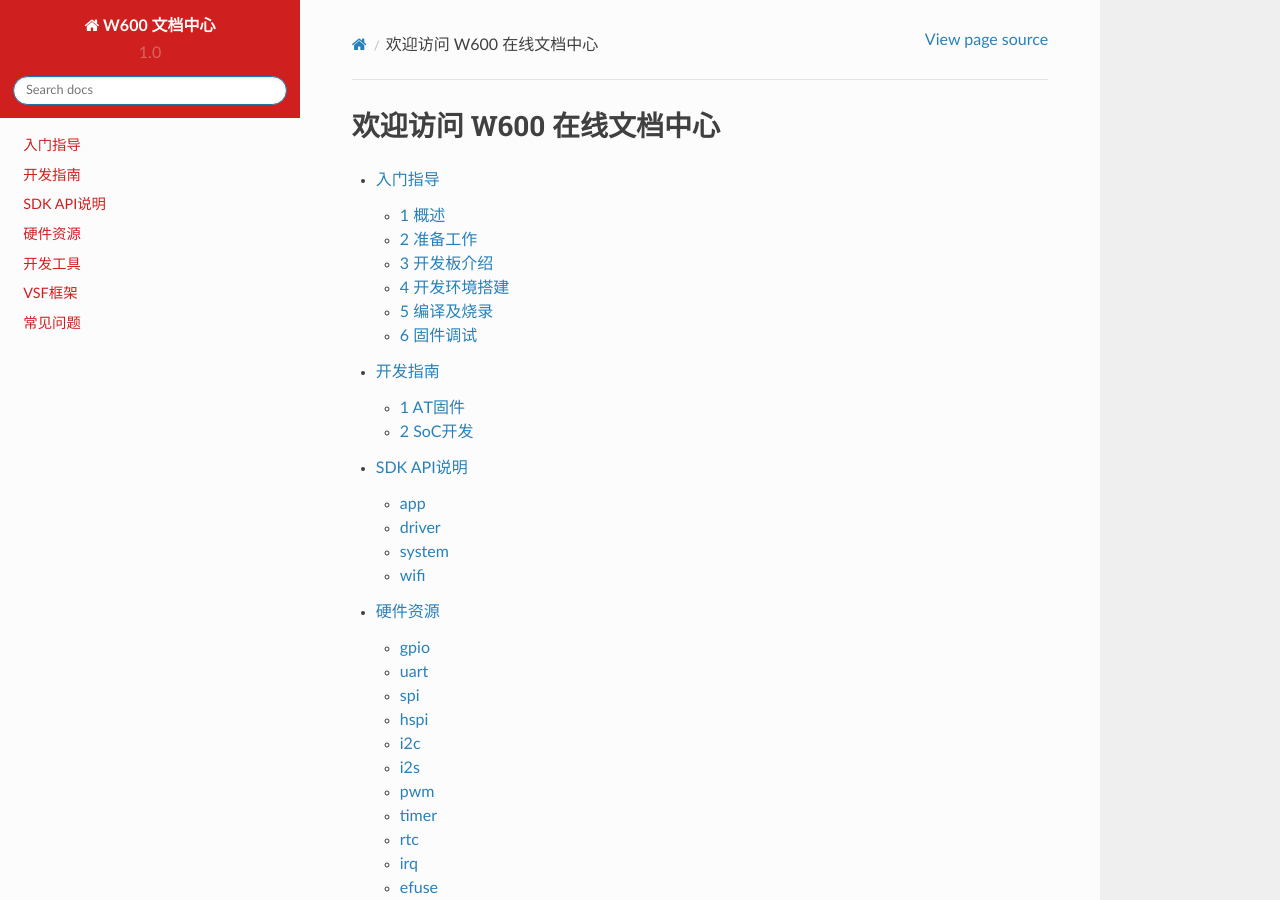
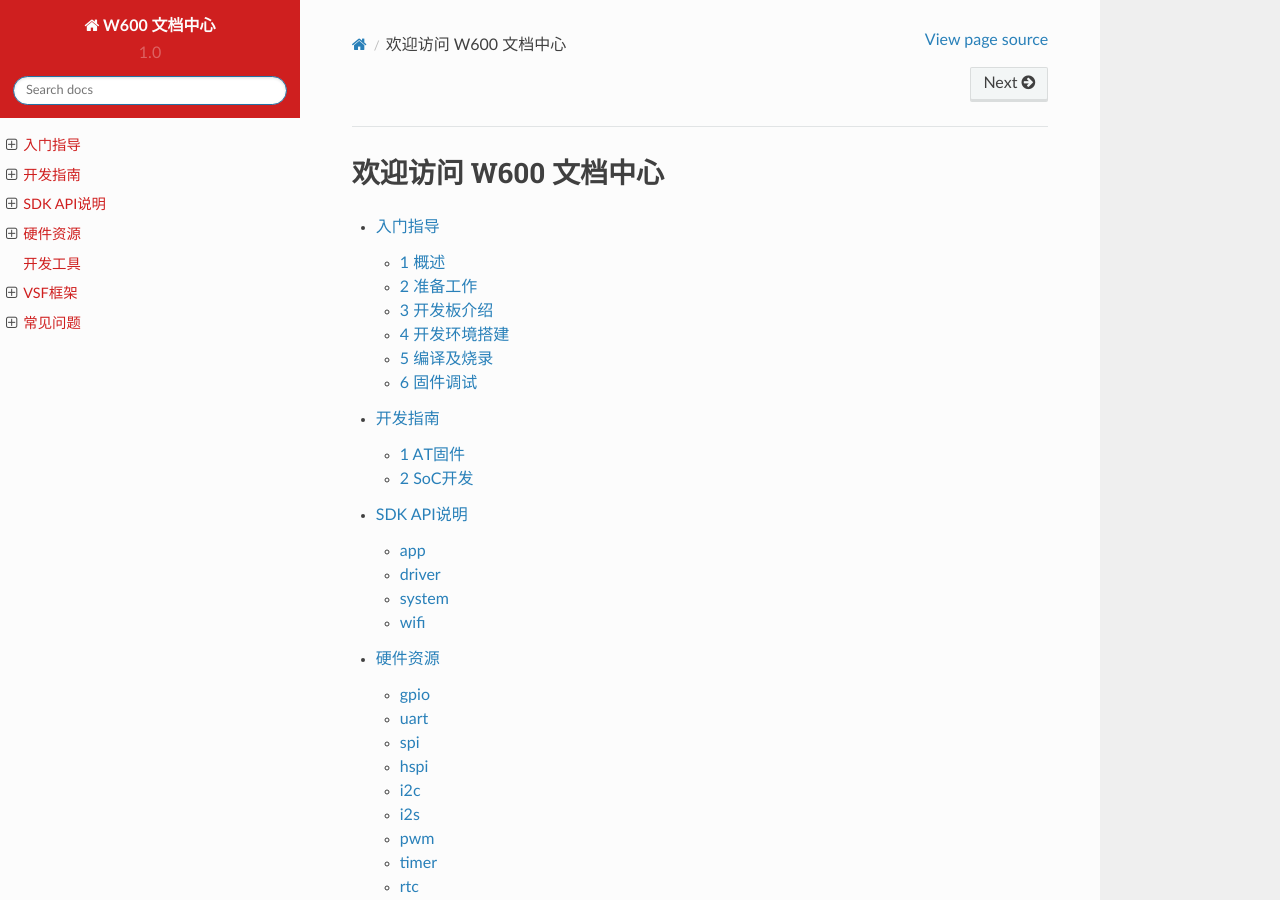
Before and after one commit to szqt/docs, a Sphinx documentation site: the page built from source/index.rst, in a window 1280 px wide and 900 px high. Built offline with Sphinx 7.4.7 and the Read the Docs theme 2.0.0, drawn with Linux system fonts in a browser that asks for light colours.

Commit message:
修改侧边显示

```diff
--- a/source/conf.py
+++ b/source/conf.py
@@ -136,5 +136,20 @@
 # otherwise, readthedocs.org uses their theme by default, so no need to specify it
 #++++++++++++++++++++++++++++++++++++++++++++++++++++++++++++++++++++++++++++++++++++++++++++++++
 
+html_theme_options = {
+#    'canonical_url': '',
+#    'analytics_id': '',
+#    'logo_only': False,
+#    'display_version': True,
+    'prev_next_buttons_location': 'both',
+    'style_external_links': True,
+#    'vcs_pageview_mode': '',
+    # Toc options
+    'collapse_navigation': False,
+#    'sticky_navigation': True,
+#    'navigation_depth': 4,
+#    'includehidden': True,
+#    'titles_only': False
+}
 _exts = "../exts"
 sys.path.append(os.path.abspath(_exts))
--- a/source/index.rst
+++ b/source/index.rst
@@ -3,7 +3,7 @@
    You can adapt this file completely to your liking, but it should at least
    contain the root `toctree` directive.
 
-欢迎访问 W600 在线文档中心
+欢迎访问 W600 文档中心
 ==========================================
 
 .. toctree::
```
